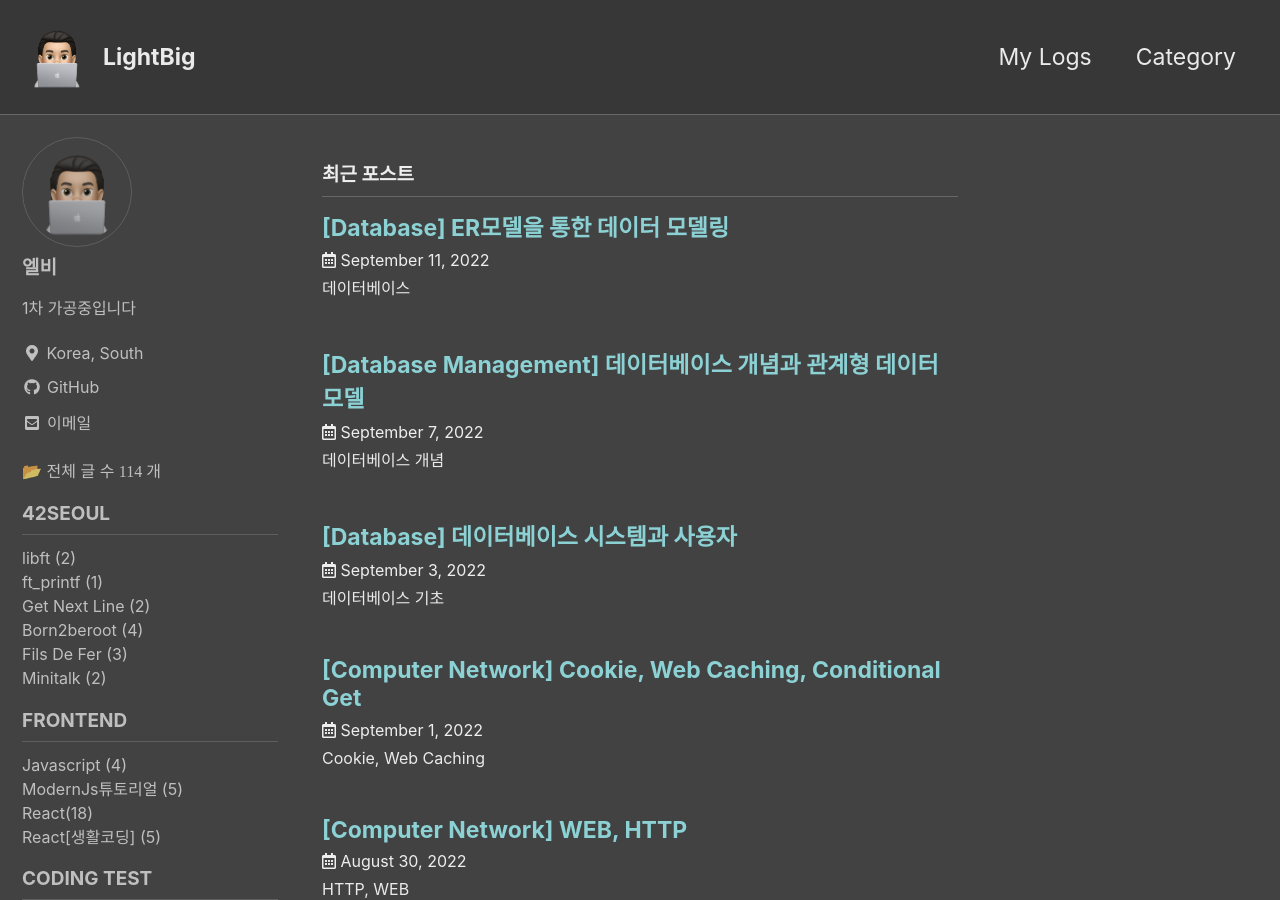
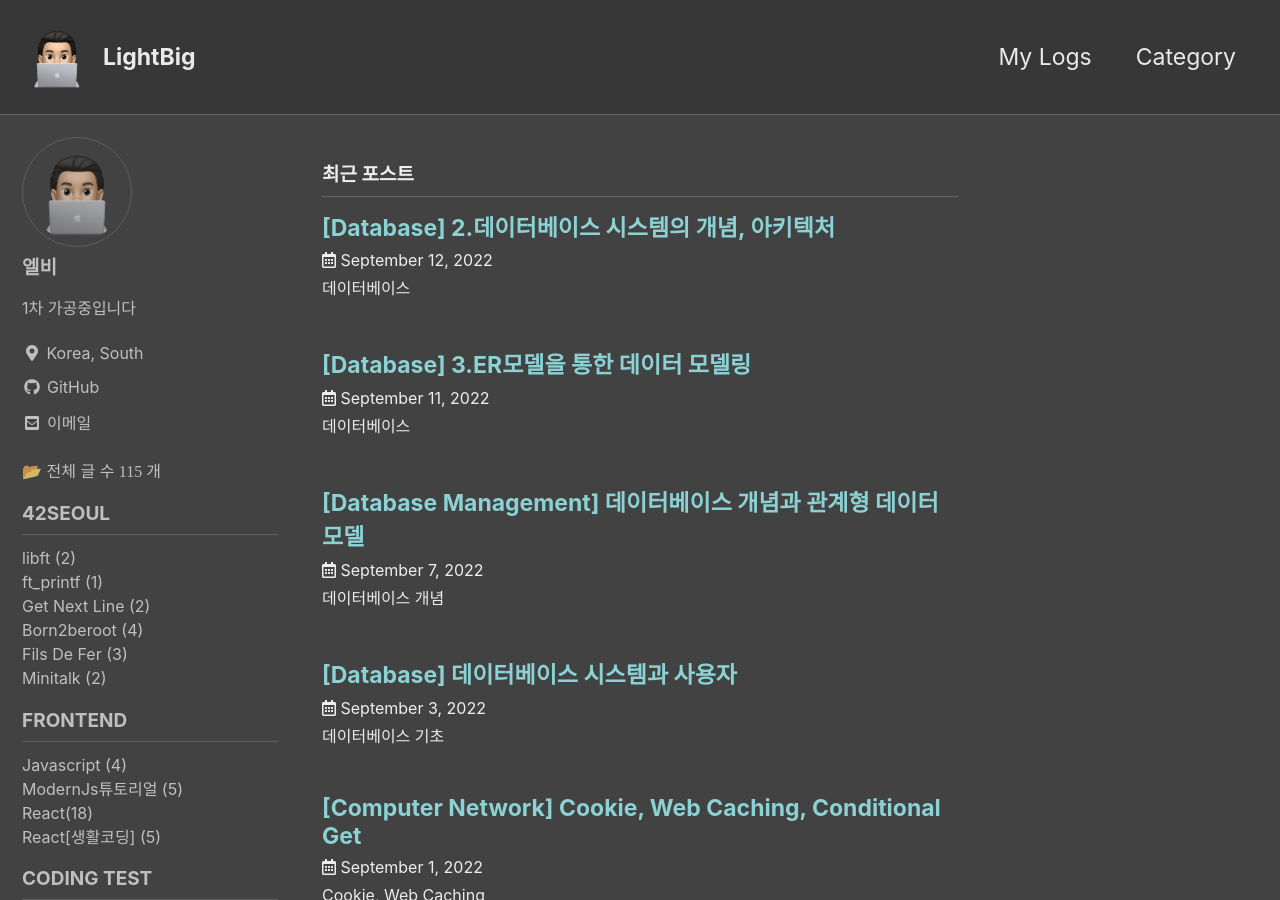
Before and after one commit to koreanddinghwan/koreanddinghwan.github.io, a Jekyll site: the page built from index.html, in a window 1280 px wide and 900 px high. Built offline with Jekyll 4.4.1, drawn with Linux system fonts in a browser that asks for light colours; cached includes are drawn as plain includes; some web fonts are replaced; the list of posts is cut into pages by our own code; part of the change alters nothing that is shown.

Commit message:
FEAT:POST

```diff
--- a/_posts/db/database/2022-09-03-1.md
+++ b/_posts/db/database/2022-09-03-1.md
@@ -127,12 +127,12 @@ last_modified_at: 2022-09-07
 
 ## 데이터베이스의 장점
 
-- ⭐️`Self-describing nature`
+1. ⭐`Self-describing nature`
 	- ⭐️`program-data independence`
+		- `DBMS를 사용하는 프로그램들은 대부분의 경우 데이터 파일 구조가 변경되더라도 모든 프로그램을 변경할 필요가 없다.`
+			- 데이터 파일의 구조는 DBMS의 시스템 목록기에 있기 때문이다.
 		- 파일처리 방식에서는 데이터 파일의 구조(meta data)가 각각의 프로그램 내부에 삽입되어 있다.
 			- 따라서 파일 구조에 대한 변경은 이 파일에 접근하는 모든 프로그램을 변경해야한다.
-		- `DBMS를 사용하는 프로그램들은 대부분의 경우 데이터 파일 구조가 변경되더라도 모든 프로그램을 변경할 필요가 없다.`
-			- 데이터 파일의 구조는 DBMS의 시스템 목록기에 있기 때문이다.
 
 	<br>
 
@@ -149,11 +149,11 @@ last_modified_at: 2022-09-07
 
 <br>
 
-- `data abstraction`
+2. `data abstraction`
 	- `program-operation independence`과 `program-data independence`를 가능하게끔 해주는 특성을 의미.
 	- DBMS는 사용자에게 데이터에 대한 개념적인 묘사만 알려줄뿐, 구체적으로 데이터가 어떻게 저장되고, operation이 어떻게 구현되었는지는 알려주지 않는다.
 
-- `data model` : 데이터에 대한 개념적인 묘사를 전달할때 사용되는 data abstraction의 타입을 의미한다.
+3. `data model` : 데이터에 대한 개념적인 묘사를 전달할때 사용되는 data abstraction의 타입을 의미한다.
 	-  데이터 모델은 사용자가 컴퓨터의 저장공간 개념보다 이해하기 쉬운 `객체, 속성 및 상호 관계와 같은 논리적 개념`을 사용한다. 따라서 데이터 모델은 대부분의 데이터베이스 사용자가 관심을 갖지 않는 `스토리지 및 구현 세부 정보를 숨길 수 있다.`
 
 <br>
@@ -164,13 +164,13 @@ last_modified_at: 2022-09-07
 
 <br>
 
-- ⭐️`abstract operation`
+4. ⭐️`abstract operation`
 	- 최근 트렌드는 추상화가 데이터 구조(데이터 타입, 형식)뿐만아니라, 데이터에대한 operation도 추상화를 하는 것.
 	- operation이 실제로 어떻게 구현되었는지에 대해서 사용자가 알 필요없이 사용될 수 있다.
 
-<br>
+	<br>
 
-- ⭐️`Multiple Views`
+5. ⭐️`Multiple Views`
 	- ⭐️`view` : 데이터베이스의 부분, 또는 데이터베이스에서 유도된 가상 데이터
 	- 각 사용자가 사용하는 데이터만을 가공하여 보여준다.
 	- 데이터베이스 안의 모든 데이터를 보여주면 가독성부분에서 확연하게 떨어질 것이기에, 사용자별로 필요한 부분만 보여줄 수 있다.
@@ -178,7 +178,7 @@ last_modified_at: 2022-09-07
 <br>
 
 
-- ⭐️`Data의 공유, 다중 사용자 트랜젝션 처리`
+6. ⭐️`Data의 공유, 다중 사용자 트랜젝션 처리`
 
 	- 다중사용자 DBMS는 동시에 많은 사용자가 데이터베이스에 접근할 수 있게 해줘야한다.
 	- 따라서 DBMS는 반드시 ⭐️`concurrency control(병행성 제어기)`를 가져야한다.
--- a/_posts/db/database/2022-09-11-3.md
+++ b/_posts/db/database/2022-09-11-3.md
@@ -1,5 +1,5 @@
 ---
-title: "[Database] ER모델을 통한 데이터 모델링"
+title: "[Database] 3.ER모델을 통한 데이터 모델링"
 excerpt: "데이터베이스"
 
 categories:
--- /dev/null
+++ b/_posts/db/database/2022-09-12-4.md
@@ -0,0 +1,168 @@
+---
+title: "[Database] 2.데이터베이스 시스템의 개념, 아키텍처"
+excerpt: "데이터베이스"
+
+categories:
+  - database
+tags:
+  - database
+  - DB system
+
+
+toc: true
+toc_sticky: true
+
+date: 2022-09-12
+last_modified_at: 2022-09-12
+---
+
+# Data Model, Schemas, Instances, States
+
+- DB접근방식은 DB유저들에게 필요없는 세부적인 정보를 추상화의 단계를 통해 숨긴다.
+- 다양한 용어가 나오니, 이에 대해 숙지해야한다.
+
+
+## Data Model
+
+### 정의
+
+- 데이터베이스 구조(structure of database) : `데이터 형, 관계, 데이터의 제약조건` 정의
+- `Data Model` : `collection of concepts for describing data`
+    - 데이터베이스 구조 + basic operation
+        - `basic operation` : `user-defined operation` + `generic operation`
+            - user-defined operation : 학생의 GPA를 구해라 등
+            - generic operation : insert, delete, modify, retrieve 등
+
+### 분류
+
+- `개념적 데이터 모델(high-level, conceptual data model)`
+    - 사용자가 이해하는 데이터베이스 구조
+    - miniworld를 개체, 속성, 관계로 표현한다.
+    - DB 설계자(designer)가 사용자와 인터뷰, 문서화한다.
+
+- `물리적 데이터 모델(low-level, physical data model)`
+    - 컴퓨터에 가까운 형태, 디스크, 파일 레벨에서 데이터를 바라본다.
+    - 데이터 저장방법, 레코드 포맷/순서, 레코드 찾아가는 포인터 구조 등에 대해 다른다.
+
+- `구현 데이터 모델(representational, implementation data model)`
+    - DBMS가 사용하는 모델
+    - 개념적과 물리적의 사이에 존재
+        - 사용자가 이해할 수 있고, 컴퓨터가 데이터를 구성하는 방식과 비슷하기때문.
+    - 물리적인 저장방식은 추상화하지만, 컴퓨터에 바로 구현될 수 있는 모델임
+
+- 오늘날에는 구현 데이터 모델은 relational data model이 가장 많이 사용된다.
+    - 레코드와 필드를 가진 테이블간의 관계로 데이터를 표현한다.
+    - 모든 테이블은 필드를 묘사하는 스키마를 가진다.(테이블의 1행, 가장 윗줄을 의미한다.)
+
+<br>
+
+## DB Schema(meta-data)
+
+- data model은 DB를 묘사하는 부분과 Date자체로 나뉘는데,`DB를 묘사하는 DB schema`를 알아야한다.
+
+- DB스키마는 오늘날 사용되는 관계형 데이터 모델의 relation을 의미한다.
+
+### 정의
+
+- `DB schema : 실제 저장데이터가 아닌, 데이터베이스에 대한 설명`
+
+- DB설계자가 설계시 정의, 지주 변경되지 않음.
+- `system catalog`에 저장된다.
+- `형태, 관계, 제약` 등에 대해 정의.
+
+
+### schema diagram
+
+- 스키마를 표현하는 그림
+- 제한된 정보를 표현한다.`(형태, 관계, 제약을 표현하지 않는다.)`
+<img width="300" alt="Screen Shot 2022-09-12 at 12 06 45 PM" src="https://user-images.githubusercontent.com/76278794/189566649-66d96b1f-bbb1-4e83-8a36-5114436822d9.png">
+
+<br>
+
+## DB State와 Instance
+
+### 정의
+
+- `Instance` : 저장된 데이터 자체
+- `DB State` : `특정 시점`의 DB안의 데이터를 의미.
+    - 또는, 데이터베이스의 `현재 occurence, instance들의 집합`이라고도 한다.
+    - DB내부의 실제 데이터들은 insert, delete등에 의해 바뀔때마다 다른 state를 가지게된다.
+    - 이는 곧, 각 state마다 스키마 구조는 자신만의 현재 instance 집합을 가진다는 것을 의미한다.
+
+### DB스키마, DB state구분
+
+- 새로운 DB를 정의할때, DBMS에 DB스키마를 정의하게된다.
+- 이때, 상응하는 `DB state는 empty state`를 가진다.
+- 이후에 DB의 데이터를 조작할때마다 다른 DB state를 가지게된다.
+
+### DBMS validation
+
+- `DBMS는 모든 state가 valid state`인지 검사한다.
+- DB를 조작해 state가 변이하면, system catalog에 저장되어있는 DB 스키마와 비교해 valid한지 검증한다.
+
+<br>
+<br>
+
+# 3단계 스키마 구조
+
+<img width="500" alt="Screen Shot 2022-09-12 at 12 23 15 PM" src="https://user-images.githubusercontent.com/76278794/189568180-f3c52a1b-8dc9-4ad9-8e3c-a8d96618e567.png">
+
+- 3단계 스키마 구조는 `사용자 응용프로그램과 물리적 데이터베이스를 구분하기위함`이다.
+- 사용자는 응용프로그램
+
+## 구조
+
+### ⭐️내부 단계
+
+- 내부 스키마로 물리적 저장 구조 기술
+- `물리적 데이터 모델`을 사용한다.
+
+### ⭐️개념적 단계
+
+- 개념적 스키마로 데이터베이스의 구조를 기술하고, 물리적 저장구조는 숨긴다.
+- entities, types, constraints, relationships, operations 등
+- `개넘적 데이터 모델(ER 모델)` `구현 데이터 모델`을 사용한다.
+
+### ⭐️외부 단계(View Level)
+
+- 여러개의 외부 스키마와 사용자 view들로 표현한다.
+- 사용자 그룹가 관심으로하는 정보만을 기술하고, 나머지 부분은 숨긴다..
+- `개넘적 데이터 모델(ER 모델)` `구현 데이터 모델`을 사용한다.
+
+## Data Independence
+
+### ⭐️논리적 데이터 독립성
+
+- `개념적 스키마를 변경하더라도, 윗단계인 외부 스키마, 응용프로그램에는 영향을 주지 않는 특성`
+- 핸드폰 번호에 대한 스키마가 추가된다고 해도, 기존 응용 프로그램은 해당 정보 없이도 사용할 수 있다.
+- 또한, 특정 스키마가 삭제되었을때는, 해당 스키마를 사용하는 외부 스키마를 제외하고는 영향을 받지 않는다.
+- `이는 모두 논리적 데이터 독립성을 지원하는 DBMS애서는 view정의와 mapping만이 바뀌기 때문이다.`
+
+
+### ⭐️물리적 데이터 독립성
+
+- `내부 스키마를 변경하더라도, 윗단계인 외부 스키마와 개념적 스키마에는 영향을 주지않는 특성`
+- 저장 장치를 추가해 기존 데이터를 옮긴다고 하더라도, 내부 스키마와 개념적 스키마 사이의 mapping만을 수정하므로, 개념적 스키마와 외부 스키마에는 아무런 영향이 없다.
+
+<br>
+
+## ⭐️mapping
+
+- ⭐️`데이터 독립성(data independence)를 가능하게 해준다.`
+- 예시
+    - 각 유저는 자신이 볼 수 있는 view(외부 스키마)만을 참조할 수 있다.(외부단계 참고)
+        - request
+            - 따라서 외부스키마에서 지정된 요청은 내부스키마의 요청으로 `변환`되어야한다.
+        - result
+            - 만약 데이터를 받는 요청이라면 데이터를 저장공간에서 가져와서 사용자의 외부 관점에 맞게 결과를 형식을 재지정해줘야한다.
+- 단계 사이에서 발생하는 이런 변환을 ⭐️`mapping`이라고 한다.
+- 외부 단계와 개념적 단계 사이의 매핑을 ⭐️`external/conceptual mapping`, 개념적 단계외 내부단계 사이의 매핑을 ⭐️`conceptual/internal mapping`이라고 한다.
+
+- multiple-level DBMS에서, system catalog는 다양한 단계 사이에서 들어오는 요청들을 mapping하게된다.
+- DBMS는 이런 mapping을 하기위해 추가적인 소프트웨어를 사용한다.
+- ⭐️`만약 특정 단계에서 스키마가 변경되어도, 윗 단계의 스키마는 변경되지 않는 이유가 두 단계 사이의 mapping만 변경되면 되기때문이다.`
+
+<br>
+<br>
+
+# DBMS언어, 인터페이스
```
